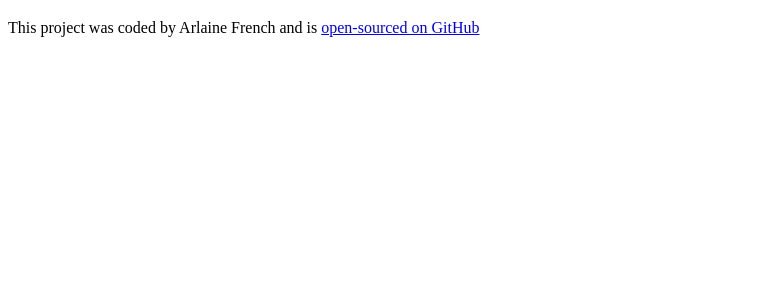
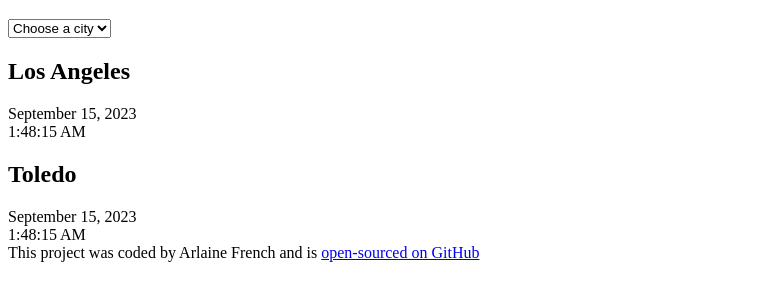
Before and after one commit to Arlaines/world-clock, a plain HTML site: page index.html in a window 1280 px wide. Shown: the part 61-362 px from the top of the page, without its empty margins (0-783 px from the left). Drawn offline with Linux system fonts and the light colour scheme; files whose address does not match are found by name.

Commit message:
added basic html

```diff
--- a/index.html
+++ b/index.html
@@ -7,13 +7,35 @@
     <link rel="stylesheet" href="css/style.css" />
   </head>
   <body>
-    <h1>World Clock</h1>
+    <div class="container">
+      <h1>World Clock</h1>
+
+      <select name="" id="">
+        <option value="">Choose a city</option>
+        <option value="toronto">Toronto</option>
+        <option value="london">London</option>
+        <option value="sydney">Sydney</option>
+        <option value="maui">Maui</option>
+      </select>
+    </div>
+    <div class="city">
+      <h2>Los Angeles</h2>
+      <div class="date">September 15, 2023</div>
+      <div class="time">1:48:15 AM</div>
+    </div>
+
+    <div class="city">
+      <h2>Toledo</h2>
+      <div class="date">September 15, 2023</div>
+      <div class="time">1:48:15 AM</div>
+    </div>
     <footer>
       This project was coded by Arlaine French and is
       <a href="https://github.com/Arlaines/world-clock" target="_blank"
         >open-sourced on GitHub</a
       >
     </footer>
+
     <script src="javacript/index.js"></script>
   </body>
 </html>
```
